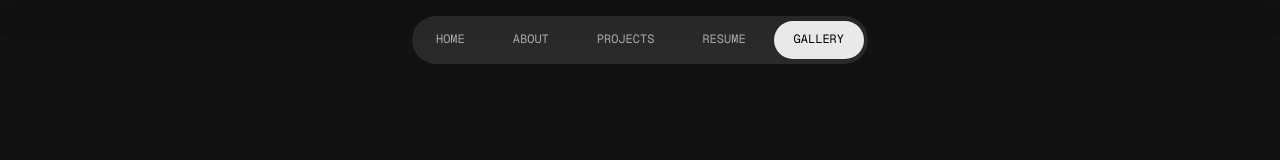
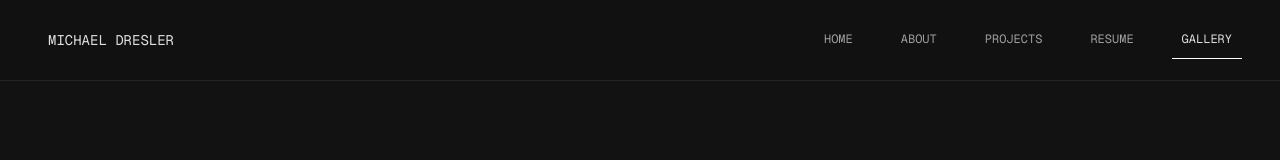
Before and after one commit to MichaelDresler/michaeldresler.github.io, a Next.js app: page /testing in a window 1280 px wide. Shown: the top 160 px of the page. Built offline with nearby package versions, Linux system fonts and the light colour scheme.

Commit message:
styling changes

```diff
--- a/app/about/page.tsx
+++ b/app/about/page.tsx
@@ -6,11 +6,11 @@ import { geistMono } from "@/app/fonts";
 export default function About() {
   return (
     <div>
-      <main className=" w-screen  h-[calc(100vh-var(--padding-top))] px-12  pt-4 grid gap-x-6 xl:gap-x-2 grid-cols-1 sm:grid-cols-2 lg:grid-cols-12 box-border   ">
+      <main className=" w-screen  md:aspect-video  md:max-h-[calc(100dvh-var(--padding-top))] about-padding  pb-12 md:pb-0 xl:pt-4 grid gap-x-6 xl:gap-x-2 grid-cols-1 sm:grid-cols-2 lg:grid-cols-12   ">
 
         <div className=" h-full lg:col-start-8 lg:col-span-5  overflow-hidden">
           <Image
-            className=" grayscale md:max-w-[400px] lg:max-w-none object-cover object-[120%_10%] sm:object-center w-full h-full  rounded-none "
+            className=" grayscale md:max-w-[400px]  lg:max-w-none object-cover object-[50%_10%] sm:object-center w-full h-full  rounded-none "
             src={portait}
             quality={100}
             alt="hello"
@@ -19,7 +19,7 @@ export default function About() {
 
         <span className={`hidden lg:flex row-start-1 col-start-1 text-xl text-text-primary leading-[100%] ${geistMono.className}`}>01</span>
 
-        <div className="mt-8 sm:mt-0 flex flex-col flex-1 justify-between lg:gap-0 gap-12 lg:col-start-4 lg:col-span-4 lg:row-start-1  ">
+        <div className="mt-8 sm:mt-0 flex flex-col flex-1 justify-between lg:gap-0 gap-12 lg:col-start-3 xl:col-start-4 lg:col-span-4 lg:row-start-1  ">
 
           <div>
             <h1 className="text-text-primary text-xl  leading-[100%]   tracking-[-0.05em] mb-4 md:mb-6">
--- a/app/components/NavBar.tsx
+++ b/app/components/NavBar.tsx
@@ -24,6 +24,7 @@ export default function NavBar() {
 
   const [isOpen, setIsOpen] = useState<boolean>(false);
   const [activeHover, setActiveHover] = useState<string>(pathname);
+  const [windowWidth, setWindowWidth] = useState<number>(0);
   const navRef = useRef<HTMLDivElement>(null);
 
   console.log("active hover: ", activeHover)
@@ -44,7 +45,8 @@ export default function NavBar() {
   };
 
   const handleResize = () => {
-    const newWidth: number = window.innerWidth;
+    setWindowWidth(window.innerWidth)
+    const newWidth = window.innerWidth
     if (newWidth > 640) {
       setIsOpen(false);
     }
@@ -75,6 +77,7 @@ export default function NavBar() {
     document.addEventListener("mousedown", handleClick);
     window.addEventListener("scroll", handleScroll);
     setActiveHover(pathname);
+    setWindowWidth(window.innerWidth)
 
     // Cleanup event listener on component unmount
 
@@ -89,24 +92,29 @@ export default function NavBar() {
 
 
   return (
-    <div className="fixed w-full left-0 top-0 text-sm px-3 sm:px-12  z-1000">
+    <div className={`  fixed w-screen  border-b border-foreground/8  top-0 text-sm  z-1000 bg-surface/80 backdrop-blur-md ${scrollingDown && "translate-y-[-200%]"} transition-transform duration-300`} >
       {/* used for progressive blur behind navbar */}
-      <div className="w-screen h-[3rem] absolute top-0 left-0 bg-surface/20  [mask-image:linear-gradient(180deg,_rgba(0,0,0,1)_20%,_rgba(255,255,255,0)_80%)]  backdrop-blur-[8px]"></div>
+      {/* <div className="w-screen h-[3rem] absolute top-0 left-0 bg-surface/20  [mask-image:linear-gradient(180deg,_rgba(0,0,0,1)_20%,_rgba(255,255,255,0)_80%)]  backdrop-blur-[8px]"></div> */}
 
       <div
         ref={navRef}
-        style={{ height: isOpen ? `${56 * navlinks.length +56}px` : "3rem" }}
-        className={` ${
-          isOpen ? `rounded-[12px]` : " rounded-[32px]"
-        }   mx-auto bg-foreground/10 bg-opacity-[75%] ${geistMono.className}  ${scrollingDown? "translate-y-[-200%]": " "}   transition-all duration-[400ms]   mt-4 backdrop-blur-md  overflow-hidden flex flex-col sm:flex-row px-6  sm:w-fit z-1000`}
+        style={{
+          height: isOpen
+            ? `${56 * navlinks.length + 56}px`
+            : windowWidth > 640
+            ? "5rem"
+            : "3rem",
+        }}
+        className={` h-fit ${geistMono.className} content-box  mx-auto duration-300  overflow-hidden flex flex-col sm:flex-row  z-1000`}
       >
-        <ul className={` flex w-full sm:w-auto items-center py-3 `}>
+        <ul className={` flex w-full sm:w-auto items-center py-3  `}>
           {/* surge logo
           <li className="flex items-center link ">
             <Link href="/">MD</Link>
           </li> */}
           {/* hamburger and x buttons for nav toggle */}
-          <li className="flex items-center ml-auto text-text-primary">
+          <li className="flex items-center justify-between w-full text-text-primary">
+            <Link href={"/"} className="block sm:hidden">MD</Link>
             <button
               className="sm:hidden relative ml-auto "
               onClick={toggleMenu}
@@ -145,7 +153,9 @@ export default function NavBar() {
         </ul>
 
         {/* content box for nav links */}
-        <div className="flex justify-center ">
+        <Link href="/" className="sm:flex justify-center  items-center uppercase text-text-primary hidden ">Michael Dresler</Link>
+        <div className="flex justify-center sm:ml-auto">
+
           <ul className="flex flex-col justify-center sm:flex-row gap-8 sm:gap-12 mt-4 sm:mt-0 items-center uppercase">
             {navlinks.map((link, index) => (
               <li
@@ -156,7 +166,7 @@ export default function NavBar() {
                 <Link
                   className={`  link ${
                     pathname === link.url
-                      ? "text-inverse"
+                      ? "text-text-primary"
                       : "text-text-secondary"
                   }`}
                   href={link.url}
@@ -164,7 +174,7 @@ export default function NavBar() {
                   {link.name}
                 </Link>
                 <span
-                  className={`  text-sm absolute pointer-events-none inset-x-[-50px] inset-y-[-10px] sm:inset-y-[-10px] sm:inset-x-[-20px] ${
+                  className={`  text-sm absolute pointer-events-none inset-x-[-50px] inset-y-[-10px] sm:inset-y-[-10px] sm:inset-x-[-10px] ${
                     pathname === link.url && "  -z-10"
                   }`}
                 >
@@ -176,7 +186,7 @@ export default function NavBar() {
                         ease: easing,
                         duration: 0.5,
                       }}
-                      className={` w-full h-full bg-foreground/90 rounded-full  `}
+                      className={` w-full h-full border-white border-b `}
                     >
 
                     </motion.div>
--- a/app/components/RandomImages.tsx
+++ b/app/components/RandomImages.tsx
@@ -126,7 +126,7 @@ const RandomImages = () => {
 
 
   return (
-    <div onWheel={handleWheel}   className="relative w-screen overflow-y-hidden h-dvh overflow-hidden box-content">
+    <div onWheel={handleWheel}   className="relative w-screen overflow-y-hidden h-[calc(100dvh-var(--padding-top))] overflow-hidden box-content">
       <div className="absolute top-1/2 left-1/2 -translate-x-1/2 -translate-y-1/2 w-[60%] h-[80%] overflow-hidden">
 
       <img
--- a/app/components/Thumbnail.tsx
+++ b/app/components/Thumbnail.tsx
@@ -21,9 +21,9 @@ export const Thumbnail = ({
 }: ThumbnailProps) => {
   return (
     <>
-      <Link href={"/projects/surge"} className={` aspect-[16/9] flex flex-col gap-12 py-4 rounded-sm ${textColor} ${bgColor} outline-1 outline-foreground/7 hover:outline-foreground/10 duration-300 group`}>
+      <Link href={"/projects/surge"} className={` aspect-[16/9] flex flex-col gap-8 p-5 rounded-md ${textColor} ${bgColor} outline-1 outline-foreground/7 hover:outline-foreground/10 duration-300 group`}>
 
-      <div className=" grid grid-cols-2 w-full  px-8">
+      <div className=" grid grid-cols-2 w-full  ">
         <div className={`uppercase  text-sm ${geistMono.className} max-w-[15ch] `}>{title}</div>
           <div>
           {tags.map((tag, index)=>(
@@ -32,7 +32,7 @@ export const Thumbnail = ({
           </div>
         </div>
 
-      <Image src={img} alt={"hello"} className="h-[80%] 2xl:h-[80%] mt-auto mx-auto object-cover w-auto group-hover:scale-[1.04] duration-300 px-4"/>
+      <Image src={img} alt={"hello"} className="h-[80%] 2xl:h-[85%] mt-auto mx-auto object-cover w-auto group-hover:scale-[1.04] duration-300 "/>
       </Link>
     </>
   );
--- a/app/globals.css
+++ b/app/globals.css
@@ -65,9 +65,15 @@
   text-wrap: balance;
 }
 
-/* @utility content-box {
-  @apply max-w-[2340px] mx-auto px-4  ;
-} */
+@utility content-box {
+  @apply max-w-[1920px] mx-auto px-4 sm:px-6 md:px-8 lg:px-12   ;
+}
+
+@utility about-padding {
+  @apply px-4 sm:px-6 md:px-10 2xl:px-12   ;
+}
+
+
 
 @utility boob {
   background: rgb(42,42,42);
@@ -122,9 +128,10 @@
   }
 } */
 
+
   body {
     background: rgb(var(--surface));
-
+    /* scrollbar-gutter: stable; */
     font-family: Arial, Helvetica, sans-serif;
   }
 }
--- a/app/layout.tsx
+++ b/app/layout.tsx
@@ -18,7 +18,7 @@ export default function RootLayout({
   return (
     <html lang="en">
       <body
-        className={`${geistSans.className} salt content-box antialiased pt-[var(--padding-top)]`}>
+        className={`${geistSans.className} salt  antialiased pt-[var(--padding-top)] `}>
         <NavBar/>
         {children}
       </body>
--- /dev/null
+++ b/app/projects/layout.tsx
@@ -0,0 +1,8 @@
+
+export default function ProjectsLayout({
+    children,
+  }: {
+    children: React.ReactNode
+  }) {
+    return <section className="content-box">{children}</section>
+  }
--- a/app/testing/layout.tsx
+++ b/app/testing/layout.tsx
@@ -1,10 +1,8 @@
-import "../globals.css";
-
 
 export default function TestingLayout({
     children,
   }: {
     children: React.ReactNode
   }) {
-    return <section className=" ">{children}</section>
+    return <section className="">{children}</section>
   }
```
Also changed, not shown: app/page.tsx (+4 -4 lines).
